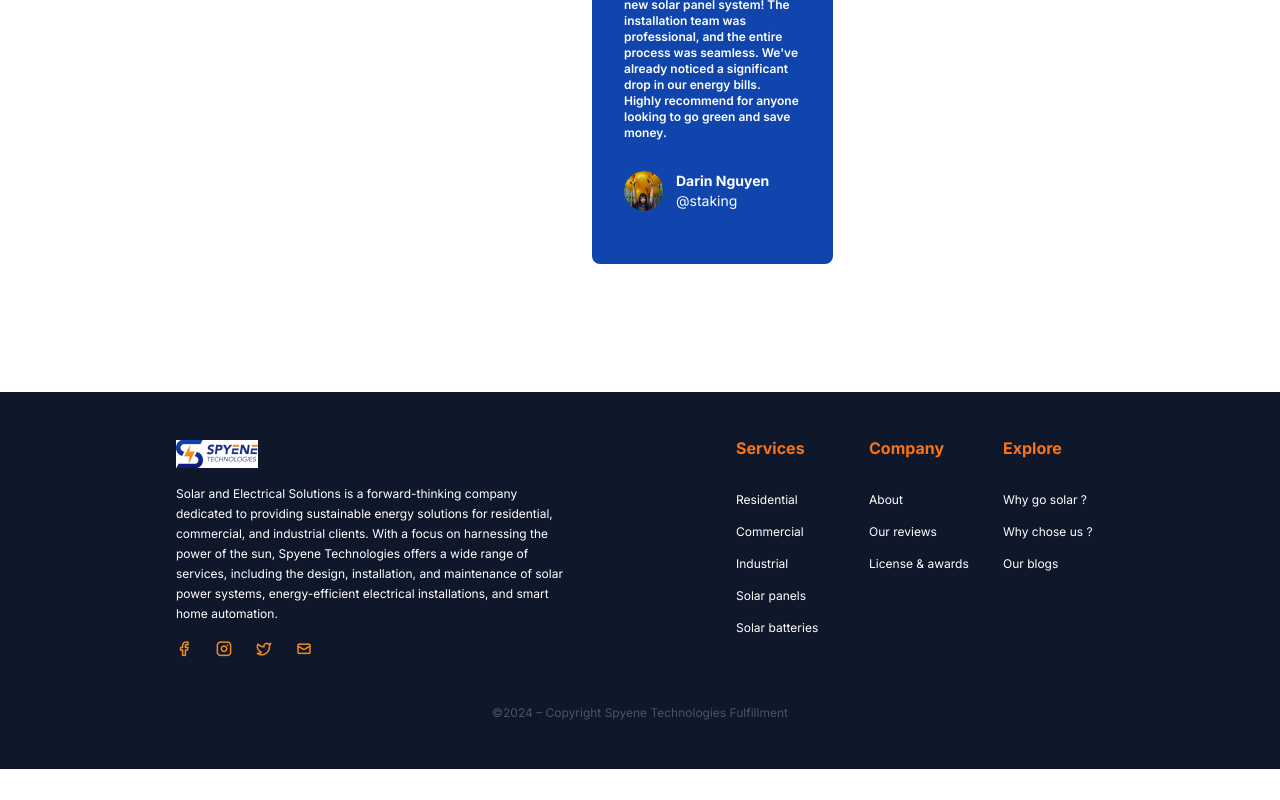
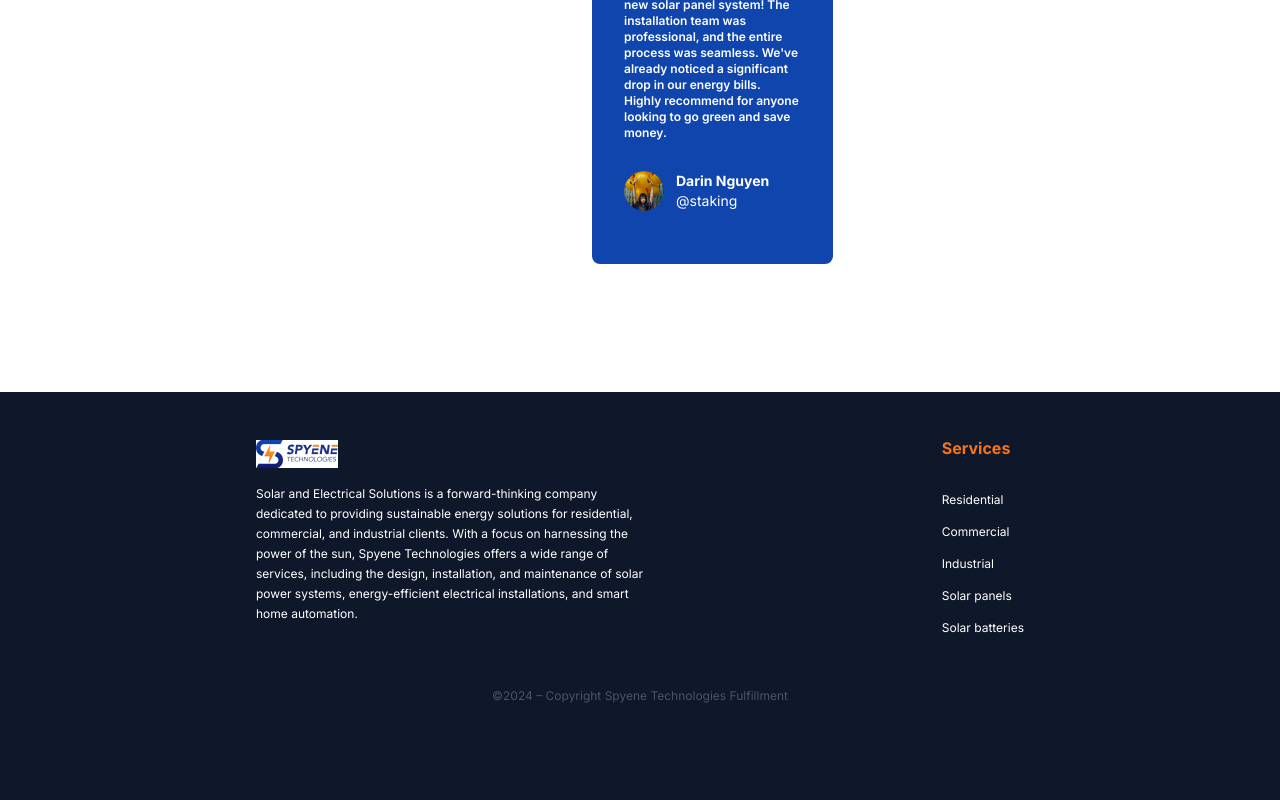
Before and after one commit to sadat66/spyene-client, a Next.js app: page / in a window 1280 px wide. Shown: the part 7872-8672 px from the top of the page. Before the commit the page ends 8641 px from the top, so only its background shows below. Built offline with nearby package versions, Linux system fonts and the light colour scheme; no server answers.

Commit message:
footer fixed

```diff
--- a/src/components/Footer.jsx
+++ b/src/components/Footer.jsx
@@ -3,17 +3,17 @@ import Image from "next/image";
 
 function Footer() {
   return (
-    <div className="w-full flex justify-center bg-slate-900 mx-auto">
-      <div className="flex w-full max-w-[928px] px-4 lg:px-0 flex-col justify-center py-12 ">
-        <div className="flex flex-wrap gap-10 justify-between w-full max-md:max-w-full">
-          <div className="flex flex-col items-start min-w-[240px] w-[390px]">
+    <div className="w-full bg-slate-900 mx-auto">
+      <div className="w-full max-w-[1440px] mx-auto px-6 sm:px-12 md:px-[256px] py-[48px]">
+        <div className="flex flex-col lg:flex-row gap-8 lg:gap-0">
+          {/* Left-aligned div */}
+          <div className="flex-1 max-w-[390px]">
             <Image
               src="/SPYENE.png"
               alt="SPYENE"
               width={82}
               height={28}
             />
-
             <div className="self-stretch mt-4 text-xs leading-5 text-white">
               Solar and Electrical Solutions is a forward-thinking company
               dedicated to providing sustainable energy solutions for
@@ -23,81 +23,25 @@ function Footer() {
               maintenance of solar power systems, energy-efficient electrical
               installations, and smart home automation.
             </div>
-
-            <div className="flex gap-6 items-center mt-4">
-              <Image
-                src="/facebookIcon.png"
-                alt="fb"
-                width={16}
-                height={16}
-              />
-              <Image
-                src="/instagramIcon.png"
-                alt="fb"
-                width={16}
-                height={16}
-              />
-              <Image
-                src="/xIcon.png"
-                alt="fb"
-                width={16}
-                height={16}
-              />
-              <Image
-                src="/mailIcon.png"
-                alt="fb"
-                width={16}
-                height={16}
-              />
-            </div>
           </div>
 
-          <div className="flex gap-8 items-start self-start min-w-[240px]">
-            <div className="flex flex-col justify-center w-[101px]">
-              <div className="text-base font-bold leading-none text-orange-500">
-                Services
-              </div>
-              <div className="flex flex-col items-start mt-8 w-full text-xs leading-loose text-white">
-                <div className="gap-2.5 self-stretch whitespace-nowrap">
-                  Residential
-                </div>
-                <div className="gap-2.5 self-stretch mt-2 whitespace-nowrap">
-                  Commercial
-                </div>
-                <div className="gap-2.5 self-stretch mt-2 whitespace-nowrap">
-                  Industrial
-                </div>
-                <div className="gap-2.5 self-stretch mt-2">Solar panels</div>
-                <div className="gap-2.5 self-stretch mt-2">Solar batteries</div>
-              </div>
+          {/* Right-aligned div */}
+          <div className="flex flex-col lg:ml-auto">
+            <div className="text-base font-bold leading-none text-orange-500">
+              Services
             </div>
-            <div className="flex flex-col justify-center w-[102px]">
-              <div className="text-base font-bold leading-none text-orange-500">
-                Company
-              </div>
-              <div className="flex flex-col items-start mt-8 w-full text-xs leading-loose text-white">
-                <div className="gap-2.5 self-stretch whitespace-nowrap">
-                  About
-                </div>
-                <div className="gap-2.5 self-stretch mt-2">Our reviews</div>
-                <div className="gap-2.5 self-stretch mt-2">
-                  License & awards
-                </div>
-              </div>
-            </div>
-            <div className="flex flex-col justify-center w-[101px]">
-              <div className="text-base font-bold leading-none text-orange-500">
-                Explore
-              </div>
-              <div className="flex flex-col items-start mt-8 w-full text-xs leading-loose text-white">
-                <div className="gap-2.5 self-stretch">Why go solar ?</div>
-                <div className="gap-2.5 self-stretch mt-2">Why chose us ?</div>
-                <div className="gap-2.5 self-stretch mt-2">Our blogs</div>
-              </div>
+            <div className="flex flex-col items-start mt-8 w-full text-xs leading-loose text-white">
+              <div className="whitespace-nowrap">Residential</div>
+              <div className="mt-2 whitespace-nowrap">Commercial</div>
+              <div className="mt-2 whitespace-nowrap">Industrial</div>
+              <div className="mt-2">Solar panels</div>
+              <div className="mt-2">Solar batteries</div>
             </div>
           </div>
         </div>
-        <div className="self-center mt-12 text-xs text-slate-600 max-md:mt-10">
+
+        {/* Centered copyright text */}
+        <div className="flex justify-center items-center mt-12 text-xs text-slate-600 pb-[48px]">
           ©2024 – Copyright Spyene Technologies Fulfillment
         </div>
       </div>
```
